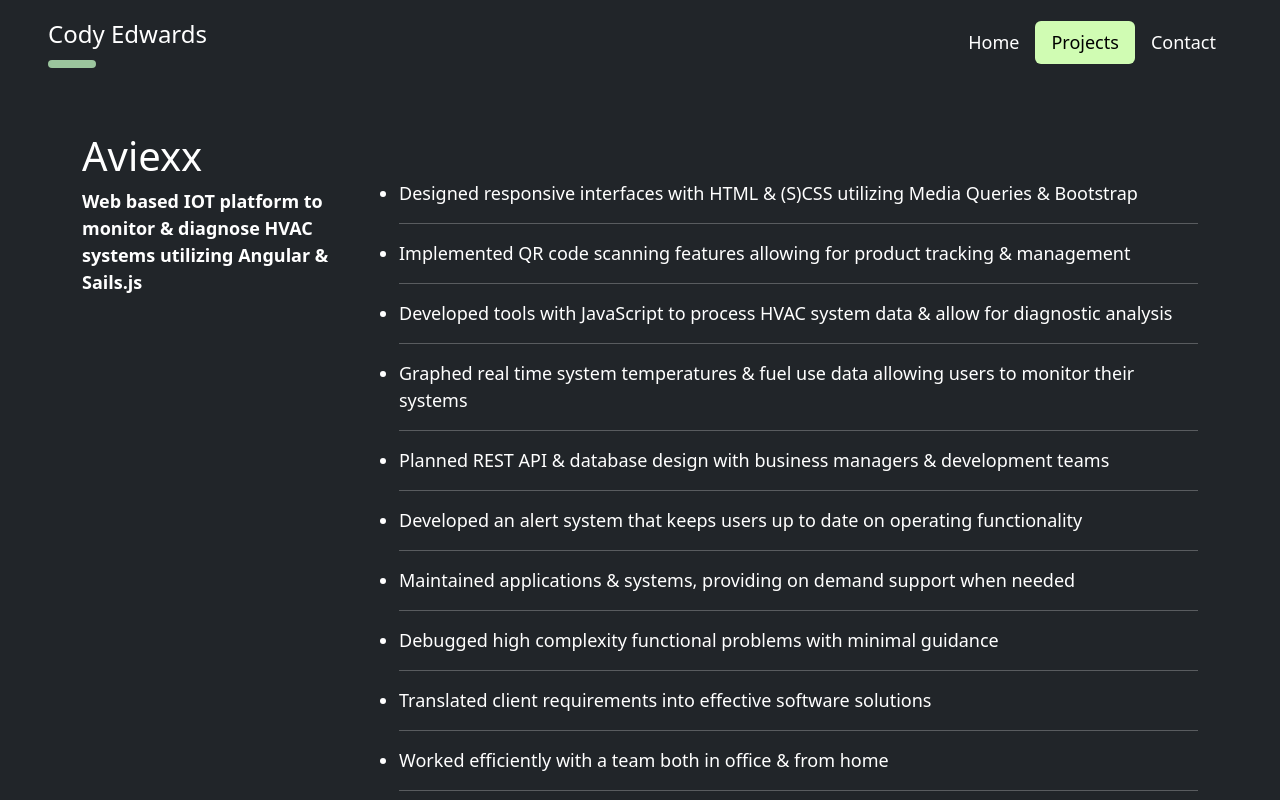
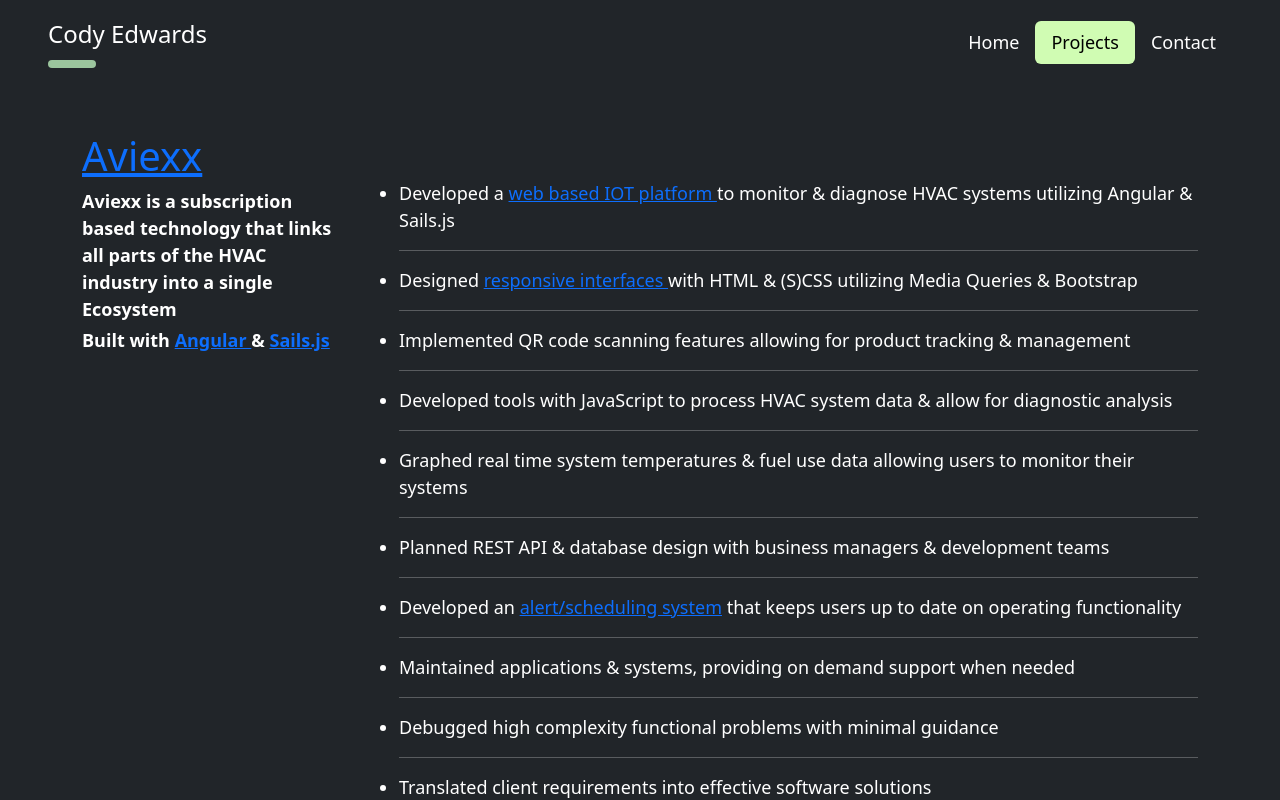
Before and after one commit to CodyJohnEdwards/portfolio, an Angular app: page /#/projects in a window 1280 px wide. Shown: the top 800 px of the page. Built offline with nearby package versions, Linux system fonts and the light colour scheme.

Commit message:
Provided links to the aviexx front-page

```diff
--- a/src/app/projects/projects.component.html
+++ b/src/app/projects/projects.component.html
@@ -1,12 +1,19 @@
 <section class="container">
   <div class="row mt-5">
     <div class="col-lg-3 col-sm-12">
-      <h1>Aviexx</h1>
-      <b>Web based IOT platform to monitor & diagnose HVAC systems utilizing Angular & Sails.js</b>
+      <h1>
+        <a href="http://aviexx.com">
+          Aviexx
+        </a>
+      </h1>
+      <b class="py-1">Aviexx is a subscription based technology that links all parts of the HVAC industry into a single Ecosystem</b>
+      <b class="py-1 d-block">Built with <a href="https://angular.io/"> Angular </a> &  <a href="https://sailsjs.com/"> Sails.js </a></b>
     </div>
     <div class="col-lg-9 col-sm-12 mt-5">
       <ul>
-        <li>Designed responsive interfaces with HTML & (S)CSS utilizing Media Queries & Bootstrap</li>
+        <li>Developed a <a href="http://www.aviexx.com/home-page?p=tech"> web based IOT platform </a> to monitor & diagnose HVAC systems utilizing Angular & Sails.js</li>
+        <hr>
+        <li>Designed <a href="http://www.aviexx.com/home-page?p=service"> responsive interfaces </a> with HTML & (S)CSS utilizing Media Queries & Bootstrap</li>
         <hr>
         <li>Implemented QR code scanning features allowing for product tracking & management</li>
         <hr>
@@ -16,7 +23,7 @@
         <hr>
         <li>Planned REST API & database design with business managers & development teams</li>
         <hr>
-        <li>Developed an alert system that keeps users up to date on operating functionality</li>
+        <li>Developed an  <a href="https://www.aviexx.com/home-page?p=management">alert/scheduling system</a>  that keeps users up to date on operating functionality</li>
         <hr>
         <li>Maintained applications & systems, providing on demand support when needed</li>
         <hr>
```
Also changed, not shown: 3 other files (tests, documents, lock files or other folders).
